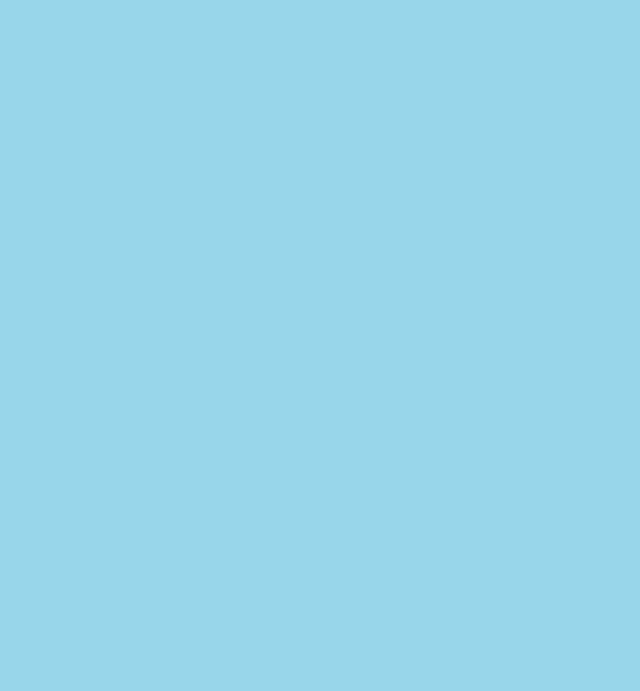
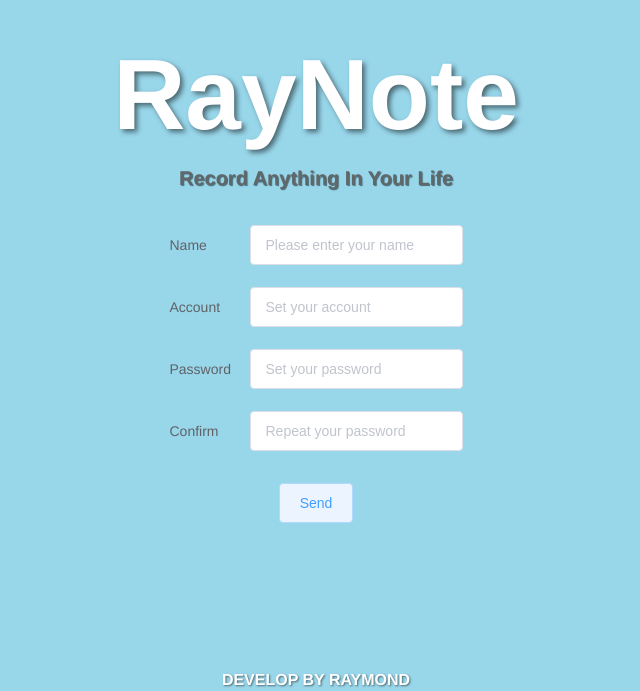
Before and after one commit to raymondlee2020/RayNote, a Vue app in the folder RayNote/ClientApp/: page /SignUp in a window 1280 px wide. Shown: the part 109-800 px from the top of the page, without its empty margins (324-964 px from the left). Built offline with nearby package versions, Linux system fonts and the light colour scheme.

Commit message:
feat(Views):Complete SignUp view UI

```diff
--- a/RayNote/ClientApp/src/views/Login.vue
+++ b/RayNote/ClientApp/src/views/Login.vue
@@ -2,7 +2,7 @@
   <div class="login-root">
     <LargeLogo />
     <el-form label-position="left" label-width="80px" :model="loginForm">
-      <el-form-item label="Account" style="color: #fff;">
+      <el-form-item label="Account">
         <el-input v-model="loginForm.account"></el-input>
       </el-form-item>
       <el-form-item label="Password">
--- a/RayNote/ClientApp/src/views/SignUp.vue
+++ b/RayNote/ClientApp/src/views/SignUp.vue
@@ -1,16 +1,63 @@
 <template>
   <div class="sign-up-root">
+    <LargeLogo />
+    <el-form label-position="left" label-width="80px" :model="signUpForm">
+      <el-form-item label="Name">
+        <el-input v-model="signUpForm.name" placeholder="Please enter your name"></el-input>
+      </el-form-item>
+      <el-form-item label="Account">
+        <el-input v-model="signUpForm.account" placeholder="Set your account"></el-input>
+      </el-form-item>
+      <el-form-item label="Password">
+        <el-input v-model="signUpForm.password" placeholder="Set your password"></el-input>
+      </el-form-item>
+      <el-form-item label="Confirm">
+        <el-input v-model="signUpForm.confirmPassword" placeholder="Repeat your password"></el-input>
+      </el-form-item>
+      <el-form-item>
+        <el-button class="send-btn" plain type="primary" :loading="loading" @click="signUp">Send</el-button>
+      </el-form-item>
+    </el-form>
+    <Footer />
   </div>
 </template>
 
 <script>
+import { LargeLogo, Footer } from "@/components";
 export default {
   name: "SignUp",
-  components: {}
+  components: {
+    LargeLogo,
+    Footer
+  },
+  data() {
+    return {
+      signUpForm: {
+        name: "",
+        account: "",
+        password: "",
+        confirmPassword: ""
+      },
+      loading: false
+    };
+  },
+  methods: {
+    signUp() {}
+  }
 };
 </script>
 
 <style lang="scss" scoped>
+@import "../assets/styles/colors";
+@import "../assets/styles/layouts";
 .sign-up-root {
+  @extend %flex-center;
+  position: relative;
+  height: 100vh;
+  flex-direction: column;
+  .send-btn{
+    margin-top: 10px;
+    margin-right: 80px;
+  }
 }
 </style>
```
